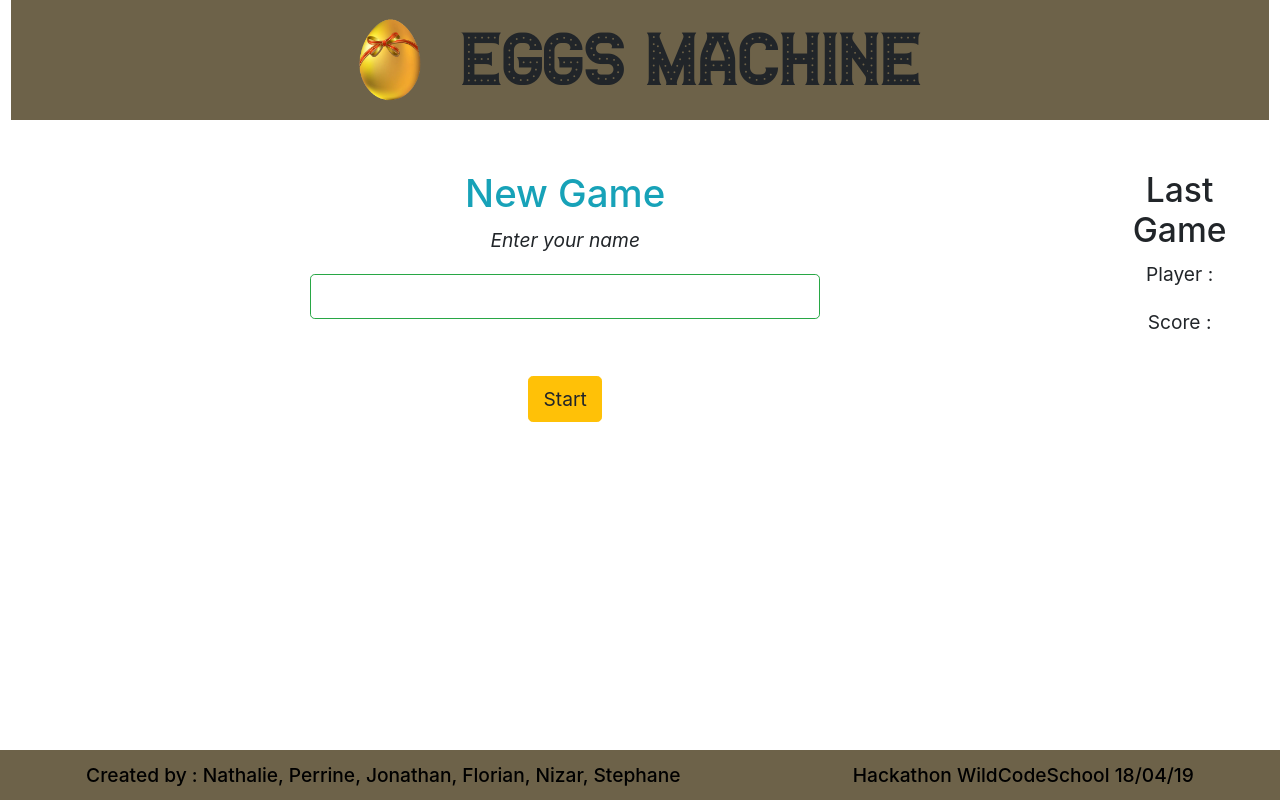
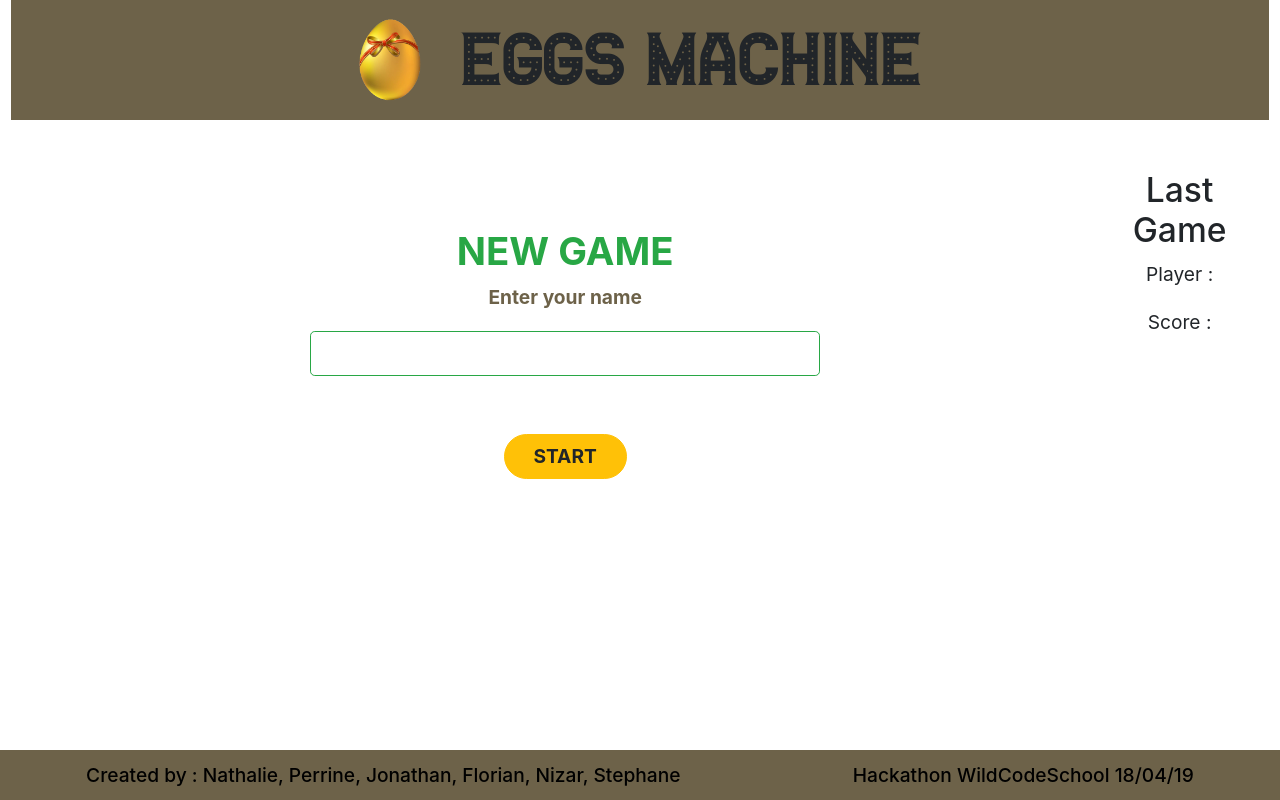
Before and after one commit to wcs-hackathon-bondimanchoeuf/bandimanchoeuf, a React (Create React App) app: page / in a window 1280 px wide. Built offline with nearby package versions, Linux system fonts and the light colour scheme; a web font is replaced by a local one.

Commit message:
register css

```diff
--- a/src/components/Register.jsx
+++ b/src/components/Register.jsx
@@ -1,11 +1,12 @@
 import React from "react";
 import { Button, Form, Input } from "reactstrap";
+import styles from "./Register.module.css";
 
 const Register = props => {
   return (
-    <Form className="mx-auto col-8 col-md-8 col-lg-6 text-center">
-      <h2 className="text-info">New Game</h2>
-      <p className="font-italic">Enter your name</p>
+    <Form className="mx-auto col-8 col-md-8 col-lg-6 pt-5 text-center">
+      <h2 className="text-success font-weight-bold">NEW GAME</h2>
+      <p className={`${styles.name} font-weight-bolder`}>Enter your name</p>
 
       <Input
         className="border-success"
@@ -15,8 +16,11 @@ const Register = props => {
         name="name"
         onKeyPress={props.onKeyPress}
       />
-      <Button className="mt-5 btn btn-warning" onClick={props.onClickButton}>
-        Start
+      <Button
+        className="mt-5 px-4 btn btn-warning font-weight-bolder rounded-pill"
+        onClick={props.onClickButton}
+      >
+        START
       </Button>
     </Form>
   );
--- /dev/null
+++ b/src/components/Register.module.css
@@ -0,0 +1,3 @@
+.name {
+  color: #6d6249;
+}
```
